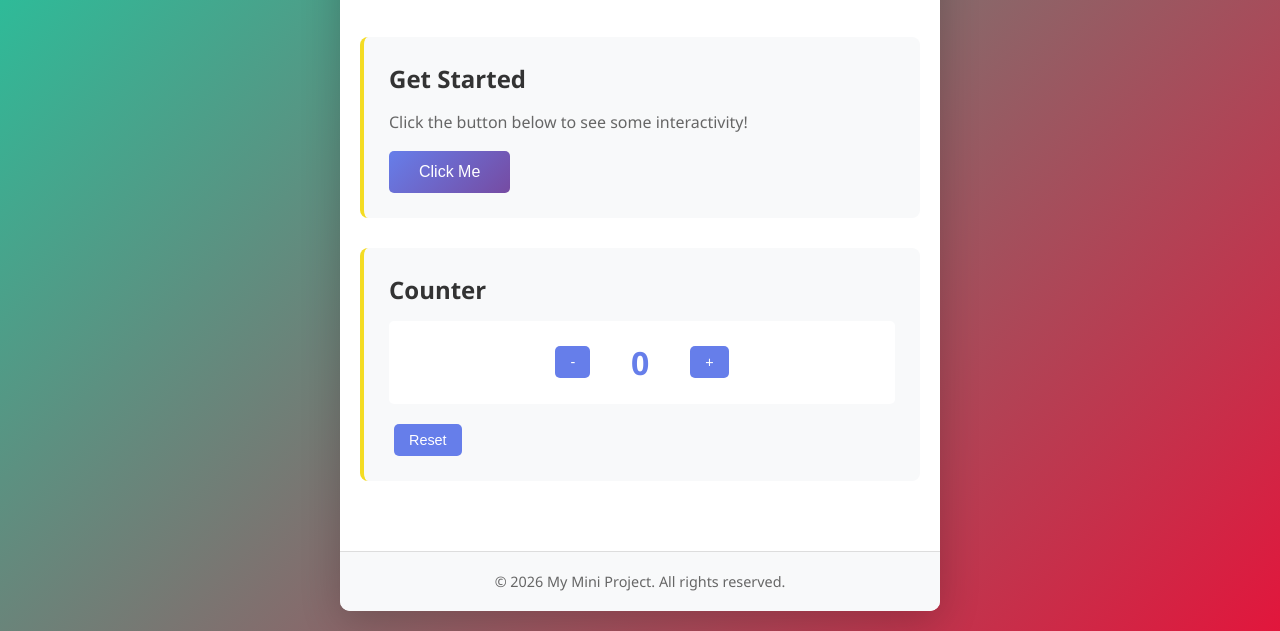
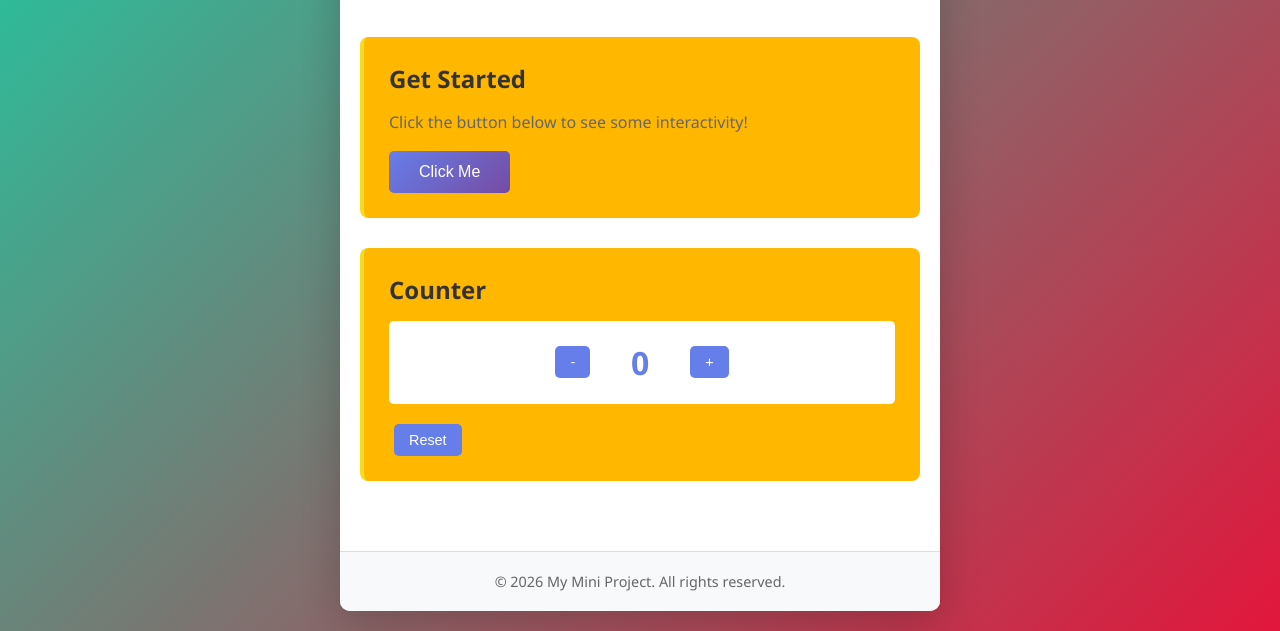
Before and after one commit to arrokart/mini-github-project, a plain HTML site: page index.html in a window 1280 px wide. Shown: the part 260-891 px from the top of the page. Drawn offline with Linux system fonts and the light colour scheme.

```diff
--- a/style.css
+++ b/style.css
@@ -47,7 +47,7 @@
 .card {
     margin-bottom: 30px;
     padding: 25px;
-    background: #f8f9fa;
+    background: #ffb700;
     border-radius: 8px;
     border-left: 4px solid #f4dc23;
 }
```
